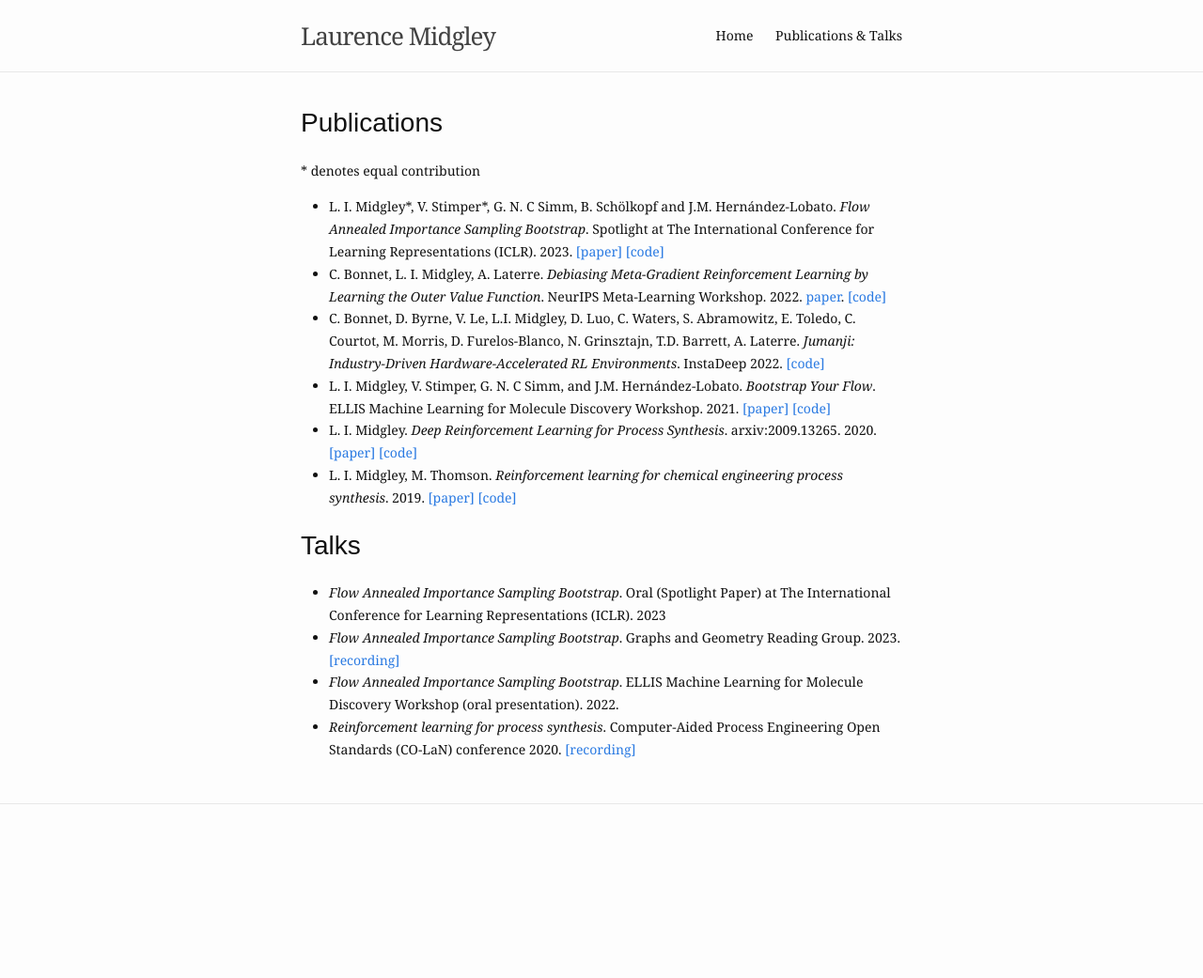
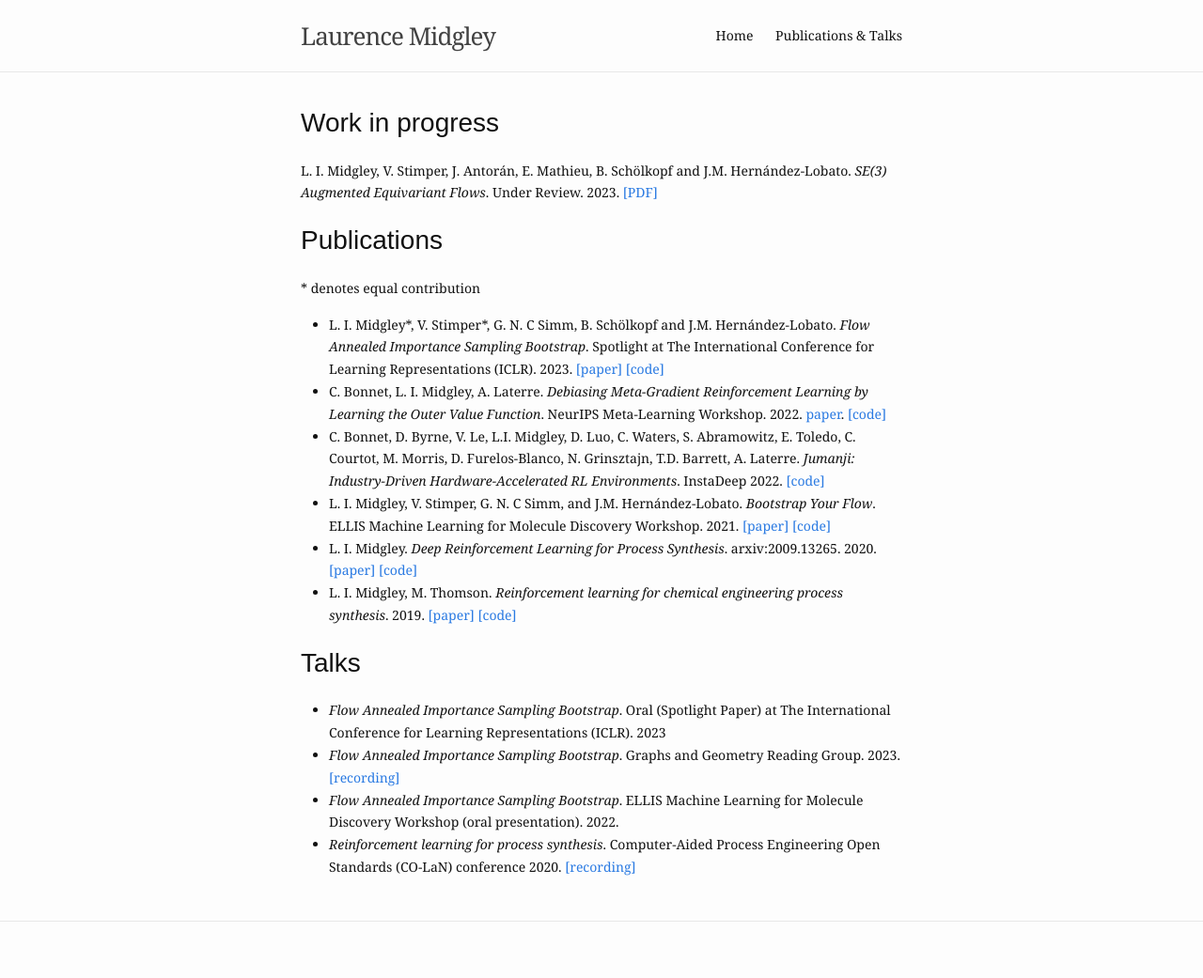
Before and after one commit to lollcat/laurence-midgley, a Jekyll site: the page built from publications.md, in a window 1280 px wide. Shown: the whole page at 94% size. Built offline with Jekyll 4.4.1, drawn with Linux system fonts in a browser that asks for light colours; a style sheet for code colours, icons or effects is not loaded; before the commit the page ends 916 px from its top, so only the background shows below that.

Commit message:
feat: add work in progress

```diff
--- a/publications.md
+++ b/publications.md
@@ -3,6 +3,10 @@ layout: default
 title: Publications and Talks
 slug: /publications
 ---
+
+# Work in progress
+
+L. I. Midgley, V. Stimper, J. Antorán, E. Mathieu, B. Schölkopf and J.M. Hernández-Lobato. *SE(3) Augmented Equivariant Flows*. Under Review. 2023. [[PDF]](assets/papers/Augmented_Equivariant_Normalizing_Flow.pdf)
 
 # Publications
 \* denotes equal contribution
```
Also changed, not shown: 1 other file.
